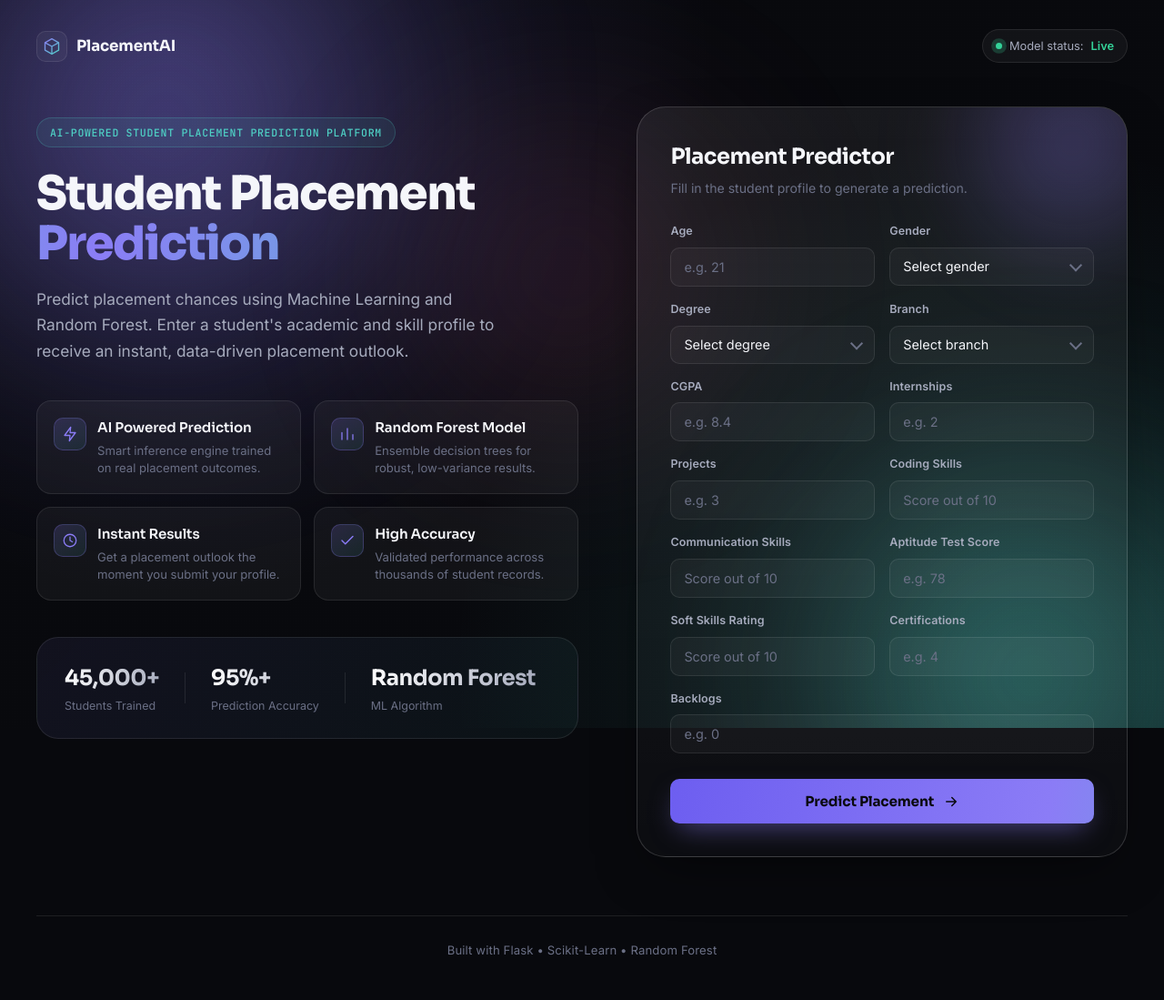
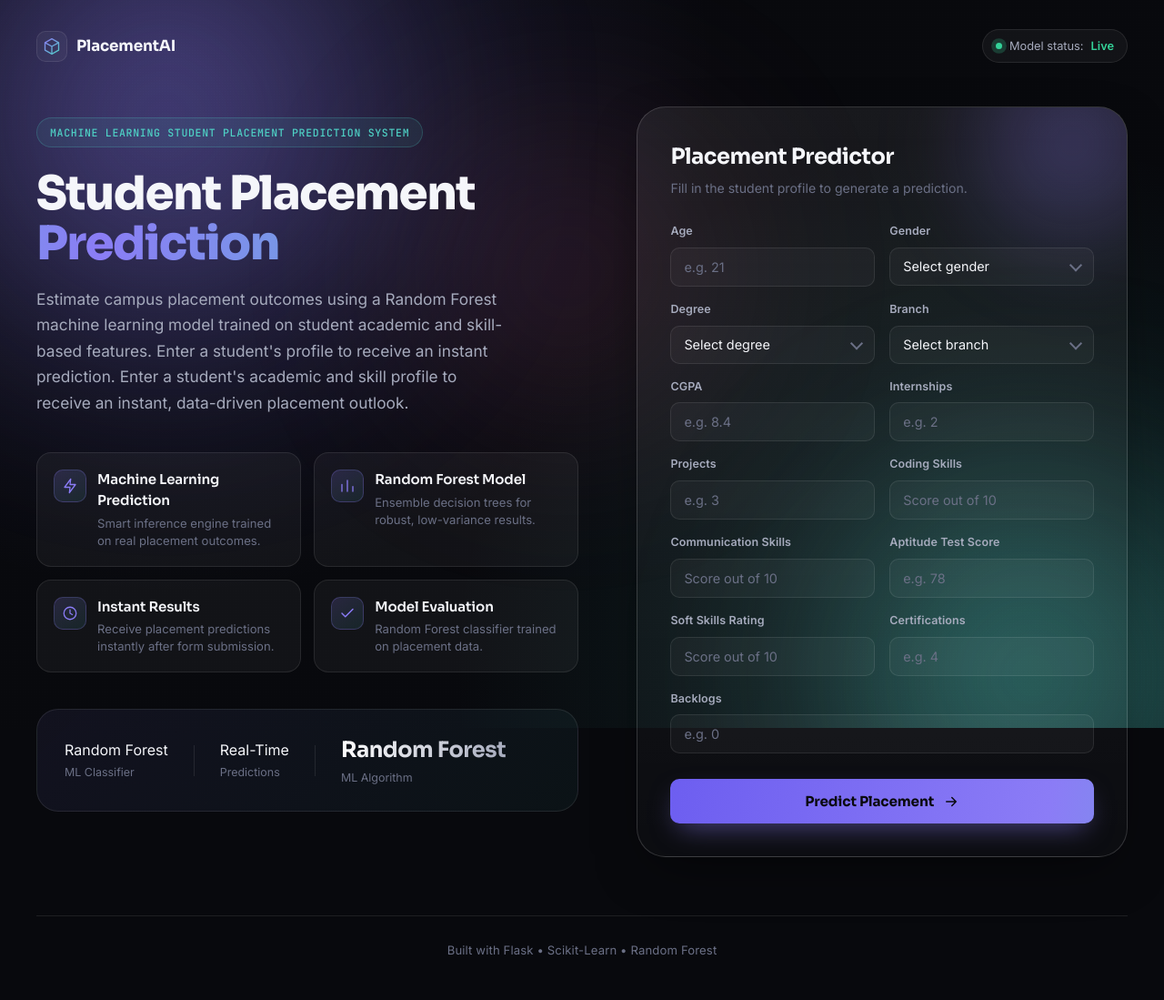
Before and after one commit to ShrishtiKashyap/Student-Placement-App, a Flask app: page / in a window 1280 px wide. Shown: the top 1099 px of the page at 91% size. Run offline with Flask 3, Linux system fonts and the light colour scheme; parts of the project's set-up code (start-up, migrations or seed data) failed here and were passed over.

Commit message:
Update UI text and remove misleading metrics

```diff
--- a/templates/index.html
+++ b/templates/index.html
@@ -50,7 +50,7 @@
       <!-- ================= LEFT COLUMN ================= -->
       <section class="left-col">
 
-        <span class="eyebrow">AI-Powered Student Placement Prediction Platform</span>
+        <span class="eyebrow">MACHINE LEARNING STUDENT PLACEMENT PREDICTION SYSTEM</span>
 
         <h1 class="headline">
           Student Placement
@@ -58,7 +58,7 @@
         </h1>
 
         <p class="subtitle">
-          Predict placement chances using Machine Learning and Random Forest.
+          Estimate campus placement outcomes using a Random Forest machine learning model trained on student academic and skill-based features. Enter a student's profile to receive an instant prediction.
           Enter a student's academic and skill profile to receive an instant,
           data-driven placement outlook.
         </p>
@@ -70,7 +70,7 @@
               <svg width="18" height="18" viewBox="0 0 24 24" fill="none"><path d="M13 2L4 14H12L11 22L20 10H12L13 2Z" stroke="currentColor" stroke-width="1.7" stroke-linejoin="round" stroke-linecap="round"/></svg>
             </span>
             <div class="feature-copy">
-              <h3>AI Powered Prediction</h3>
+              <h3>Machine Learning Prediction</h3>
               <p>Smart inference engine trained on real placement outcomes.</p>
             </div>
           </div>
@@ -91,7 +91,7 @@
             </span>
             <div class="feature-copy">
               <h3>Instant Results</h3>
-              <p>Get a placement outlook the moment you submit your profile.</p>
+              <p>Receive placement predictions instantly after form submission.</p>
             </div>
           </div>
 
@@ -100,8 +100,8 @@
               <svg width="18" height="18" viewBox="0 0 24 24" fill="none"><path d="M4 12L9 17L20 6" stroke="currentColor" stroke-width="1.9" stroke-linecap="round" stroke-linejoin="round"/></svg>
             </span>
             <div class="feature-copy">
-              <h3>High Accuracy</h3>
-              <p>Validated performance across thousands of student records.</p>
+              <h3>Model Evaluation</h3>
+              <p>Random Forest classifier trained on placement data.</p>
             </div>
           </div>
         </div>
@@ -109,13 +109,13 @@
         <!-- Stats -->
         <div class="stats-strip">
           <div class="stat-item">
-            <span class="stat-value">45,000+</span>
-            <span class="stat-label">Students Trained</span>
+            <div class="stat-number">Random Forest</div>
+            <div class="stat-label">ML Classifier</div>
           </div>
           <div class="stat-divider"></div>
           <div class="stat-item">
-            <span class="stat-value">95%+</span>
-            <span class="stat-label">Prediction Accuracy</span>
+            <div class="stat-number">Real-Time</div>
+            <div class="stat-label">Predictions</div>
           </div>
           <div class="stat-divider"></div>
           <div class="stat-item">
```
